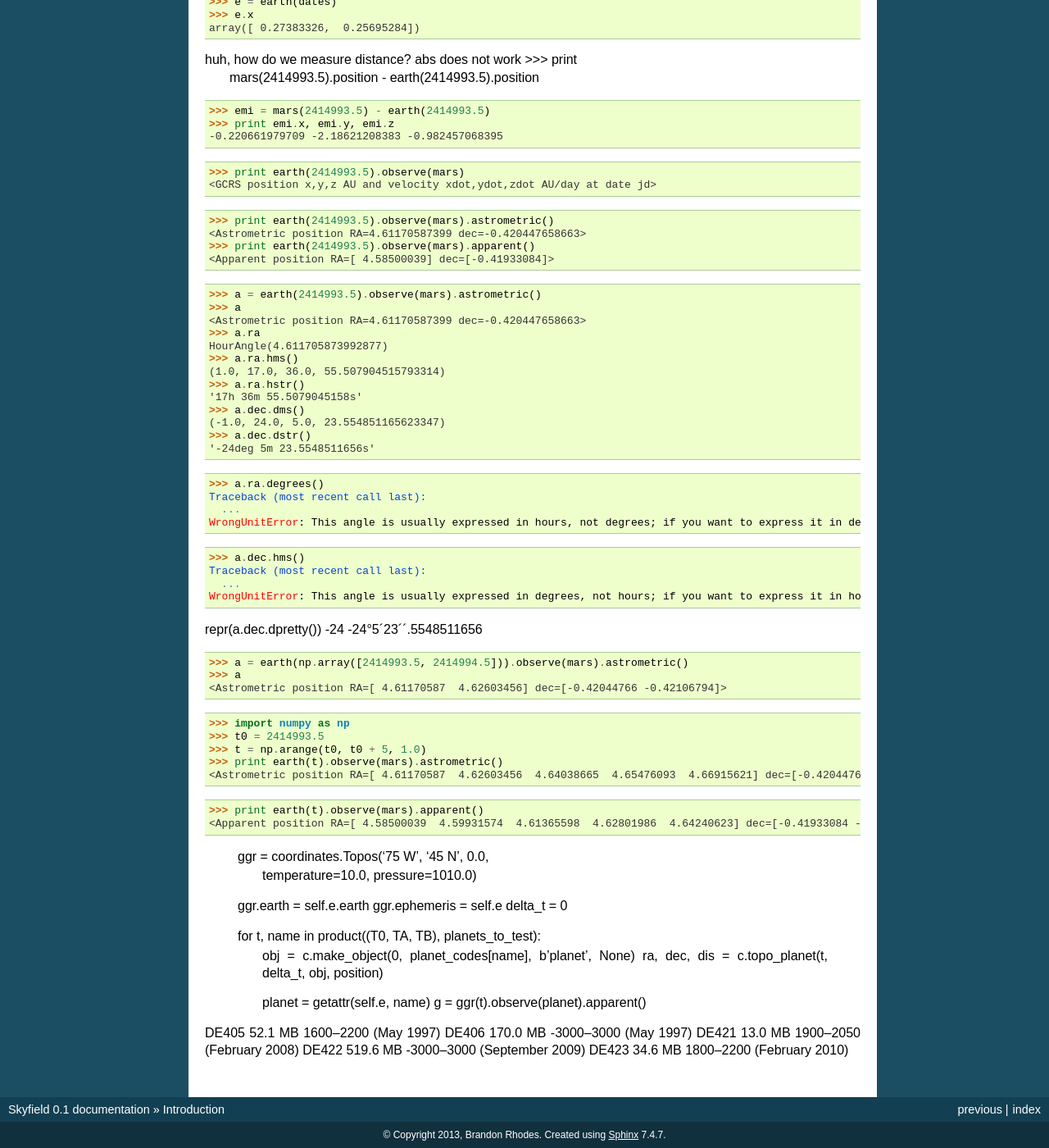
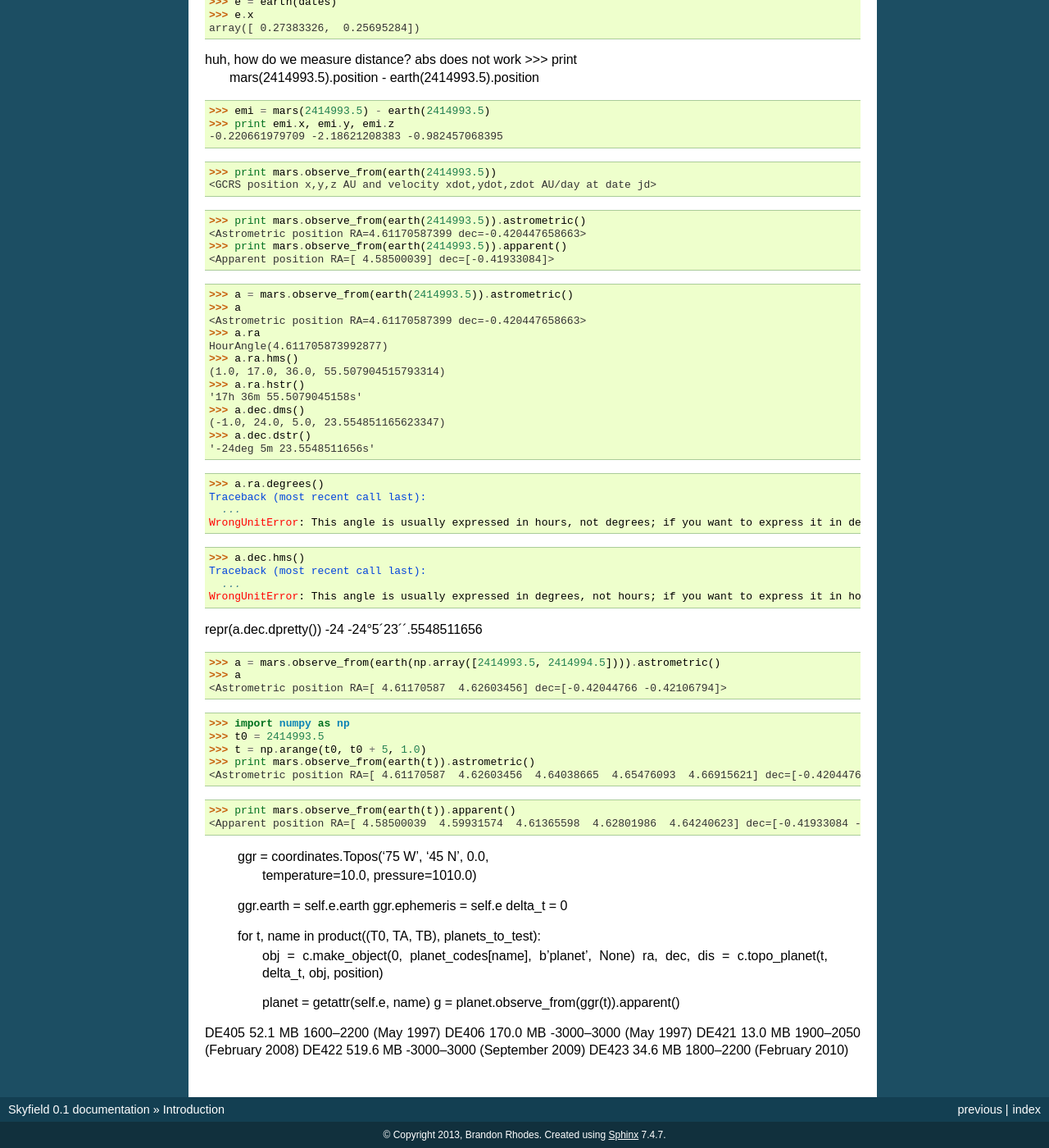
Before and after one commit to skyfielders/python-skyfield, a Sphinx documentation site: the page built from skyfield/documentation/introduction.rst, in a window 1280 px wide and 1400 px high, scrolled down 542 px. Shown: the whole window at 82% size. Built offline with Sphinx 7.4.7, drawn with Linux system fonts in a browser that asks for light colours.

Commit message:
Add Planet.observe_from() that wraps observe()

```diff
--- a/skyfield/documentation/introduction.rst
+++ b/skyfield/documentation/introduction.rst
@@ -40,16 +40,16 @@ huh, how do we measure distance? abs does not work >>> print
 >>> print emi.x, emi.y, emi.z
 -0.220661979709 -2.18621208383 -0.982457068395
 
->>> print earth(2414993.5).observe(mars)
+>>> print mars.observe_from(earth(2414993.5))
 <GCRS position x,y,z AU and velocity xdot,ydot,zdot AU/day at date jd>
 
->>> print earth(2414993.5).observe(mars).astrometric()
+>>> print mars.observe_from(earth(2414993.5)).astrometric()
 <Astrometric position RA=4.61170587399 dec=-0.420447658663>
->>> print earth(2414993.5).observe(mars).apparent()
+>>> print mars.observe_from(earth(2414993.5)).apparent()
 <Apparent position RA=[ 4.58500039] dec=[-0.41933084]>
 
 
->>> a = earth(2414993.5).observe(mars).astrometric()
+>>> a = mars.observe_from(earth(2414993.5)).astrometric()
 >>> a
 <Astrometric position RA=4.61170587399 dec=-0.420447658663>
 >>> a.ra
@@ -77,7 +77,7 @@ repr(a.dec.dpretty())
 -24
 -24°5´23´´.5548511656
 
->>> a = earth(np.array([2414993.5, 2414994.5])).observe(mars).astrometric()
+>>> a = mars.observe_from(earth(np.array([2414993.5, 2414994.5]))).astrometric()
 >>> a
 <Astrometric position RA=[ 4.61170587  4.62603456] dec=[-0.42044766 -0.42106794]>
 
@@ -85,10 +85,10 @@ repr(a.dec.dpretty())
 >>> import numpy as np
 >>> t0 = 2414993.5
 >>> t = np.arange(t0, t0 + 5, 1.0)
->>> print earth(t).observe(mars).astrometric()
+>>> print mars.observe_from(earth(t)).astrometric()
 <Astrometric position RA=[ 4.61170587  4.62603456  4.64038665  4.65476093  4.66915621] dec=[-0.42044766 -0.42106794 -0.42161316 -0.42208295 -0.42247693]>
 
->>> print earth(t).observe(mars).apparent()
+>>> print mars.observe_from(earth(t)).apparent()
 <Apparent position RA=[ 4.58500039  4.59931574  4.61365598  4.62801986  4.64240623] dec=[-0.41933084 -0.42008982 -0.42077423 -0.42138359 -0.42191745]>
 
 
@@ -103,7 +103,7 @@ repr(a.dec.dpretty())
             ra, dec, dis = c.topo_planet(t, delta_t, obj, position)
 
             planet = getattr(self.e, name)
-            g = ggr(t).observe(planet).apparent()
+            g = planet.observe_from(ggr(t)).apparent()
 
 
 DE405  52.1 MB  1600–2200 (May 1997)
```
Also changed, not shown: README.rst (+4 -4 lines), 2 other files.
